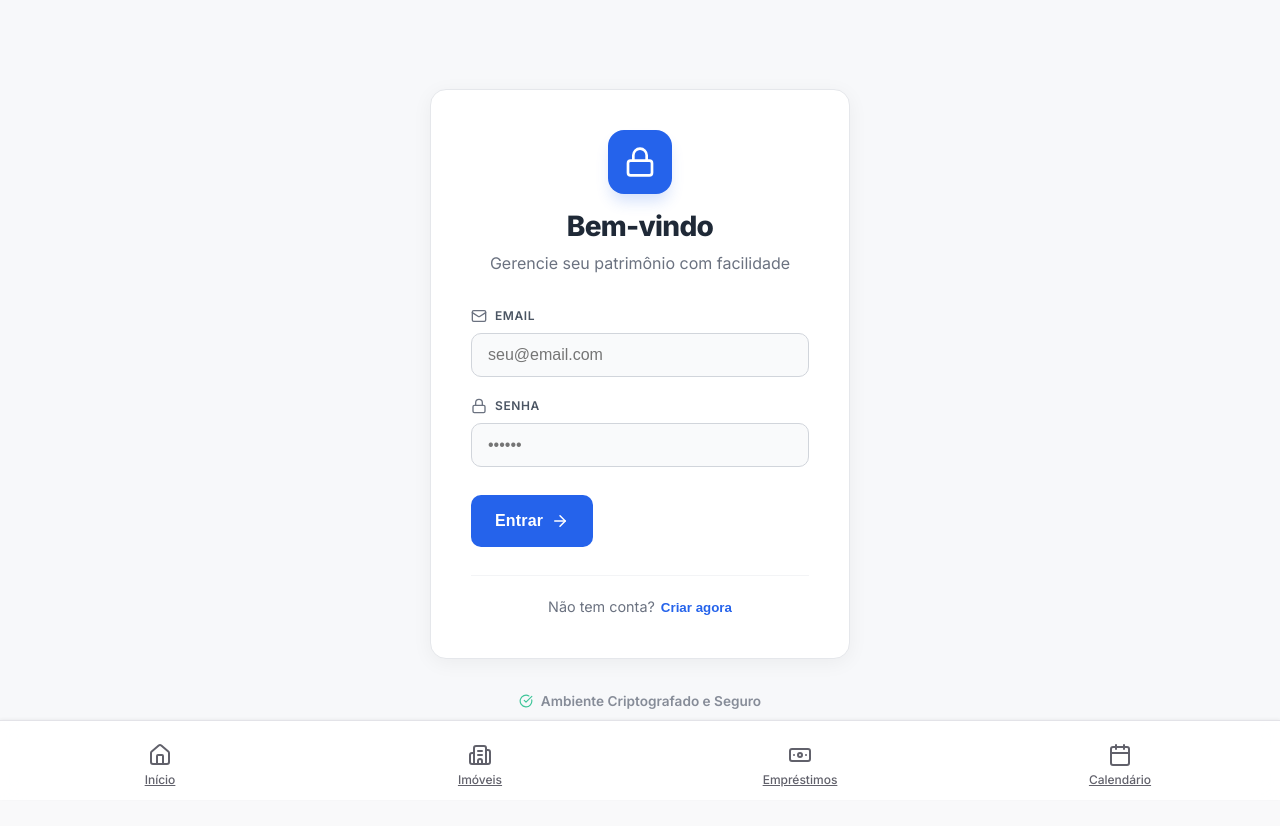
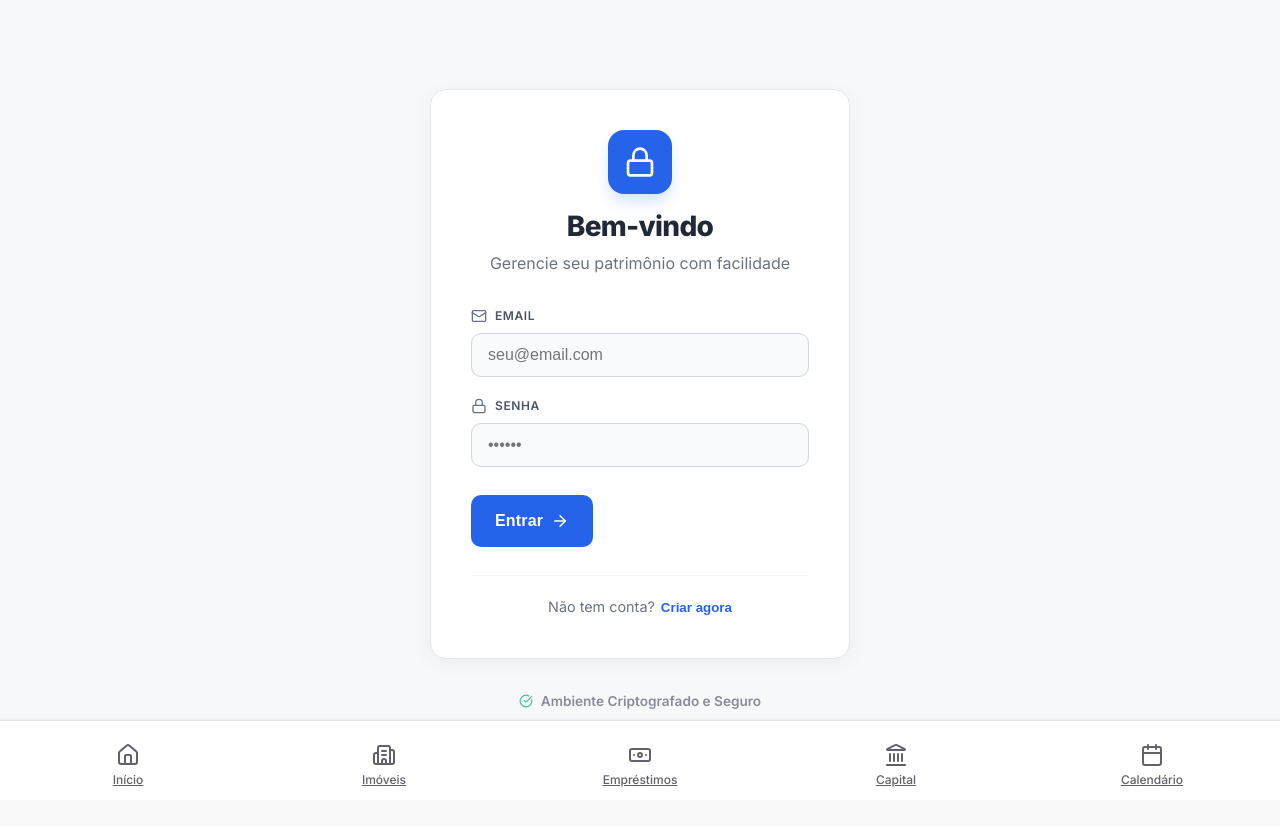
Before and after one commit to Joaopedro5674/gestao, a Next.js app: page /auth in a window 1280 px wide. Shown: the top 826 px of the page. Built offline with nearby package versions, Linux system fonts and the light colour scheme; no server answers; the database is empty.

Commit message:
feat: adicionar botao Capital na barra de navegacao inferior BottomNav

```diff
--- a/src/components/BottomNav.tsx
+++ b/src/components/BottomNav.tsx
@@ -2,7 +2,7 @@
 
 import Link from "next/link";
 import { usePathname } from "next/navigation";
-import { Home, Building2, Banknote, Calendar } from "lucide-react";
+import { Home, Building2, Banknote, Calendar, Landmark } from "lucide-react";
 import styles from "./BottomNav.module.css";
 
 export default function BottomNav() {
@@ -23,6 +23,11 @@ export default function BottomNav() {
             label: "Empréstimos",
             href: "/loans",
             icon: Banknote,
+        },
+        {
+            label: "Capital",
+            href: "/capital",
+            icon: Landmark,
         },
         {
             label: "Calendário",
```
